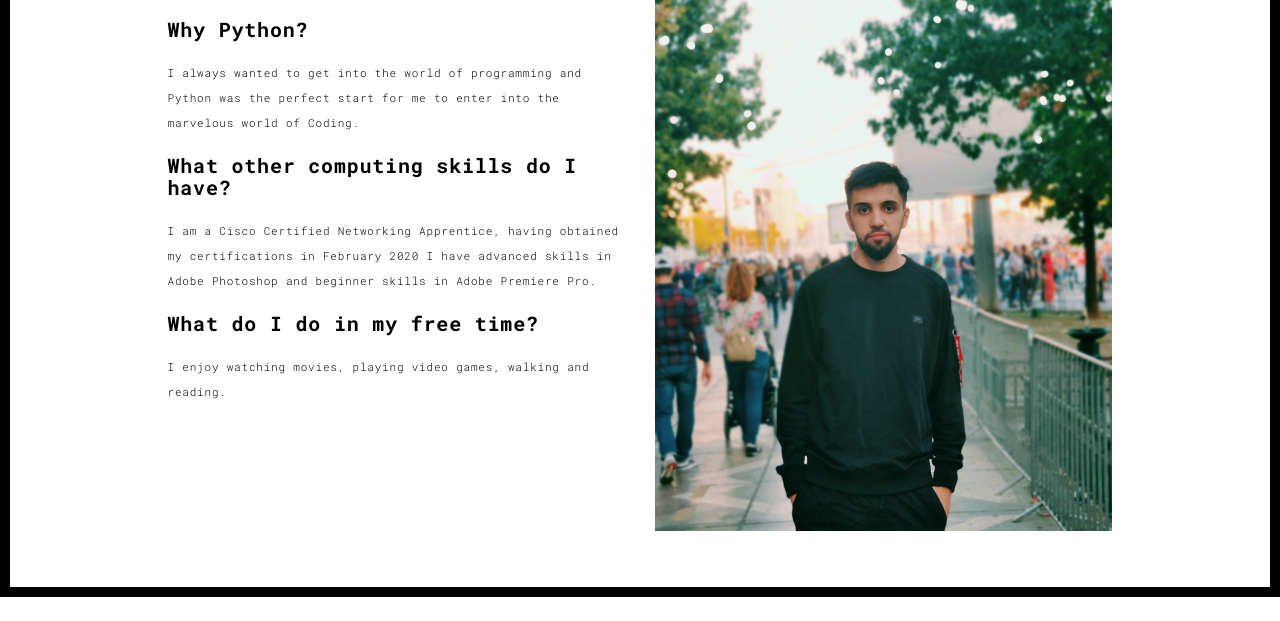
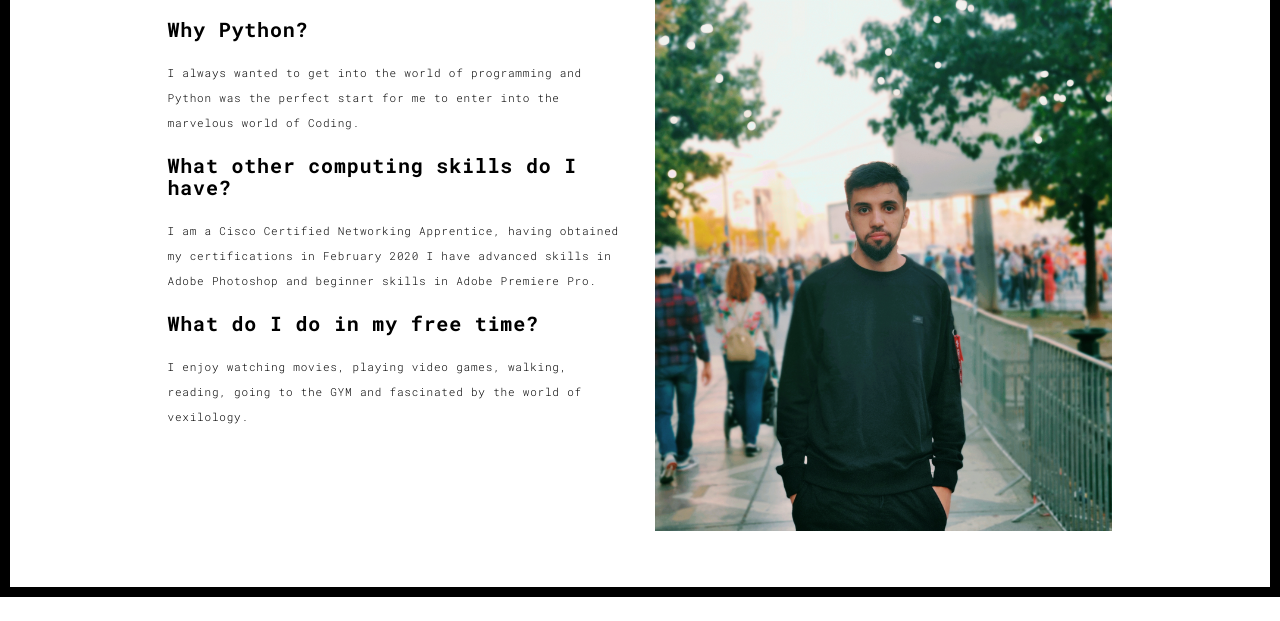
Before and after one commit to Alikaname/portfo, a Flask app: page /about.html in a window 1280 px wide. Shown: the part 203-824 px from the top of the page. Run offline with Flask 2, Linux system fonts and the light colour scheme; some libraries are stand-ins or nearby versions.

Commit message:
Add files via upload

```diff
--- a/templates/about.html
+++ b/templates/about.html
@@ -68,7 +68,7 @@
                     I have advanced skills in Adobe Photoshop and beginner skills in Adobe Premiere Pro.
                   <h3>What do I do in my free time?</h3>
                   <p>
-                  I enjoy watching movies, playing video games, walking and reading.</p>
+                  I enjoy watching movies, playing video games, walking, reading, going to the GYM and fascinated by the world of vexilology.</p>
                 </div>
                 <div class="col-xs-12 col-md-6">
                   <img src="./static/assets/images/profi.jpg" class="img-responsive" alt="">
```
